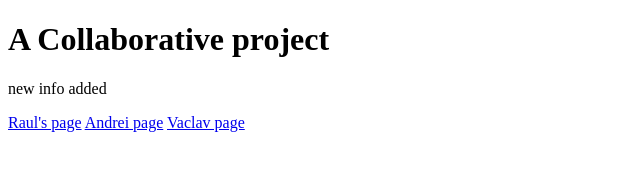
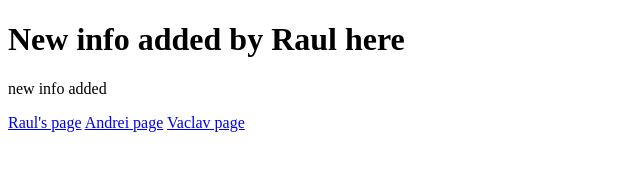
Before and after one commit to PuffCab/collab-git-pandas, a plain HTML site: page index.html in a window 1280 px wide. Shown: the whole page, without its empty margins (0-640 px from the left). Drawn offline with Linux system fonts and the light colour scheme.

Commit message:
h1 modified

```diff
--- a/index.html
+++ b/index.html
@@ -6,9 +6,9 @@
     <title>Git/github Collab</title>
   </head>
   <body>
-    <h1>A Collaborative project</h1>
+    <h1>New info added by Raul here</h1>
     <p>new info added</p>
-     <a href="raul.html">Raul's page</a>
+    <a href="raul.html">Raul's page</a>
     <a href="andrei.html">Andrei page</a>
     <a href="vaclav.html"> Vaclav page</a>
   </body>
```
